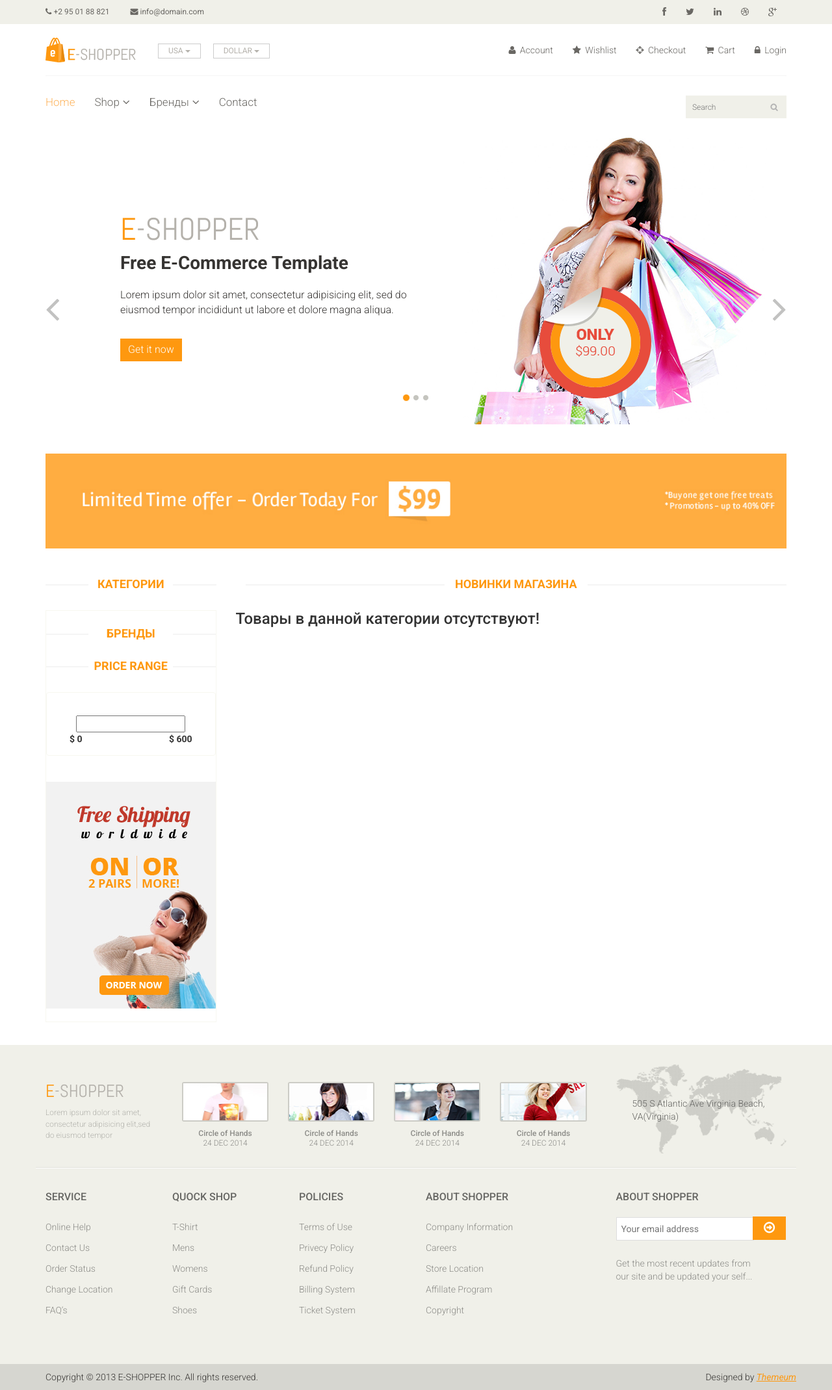
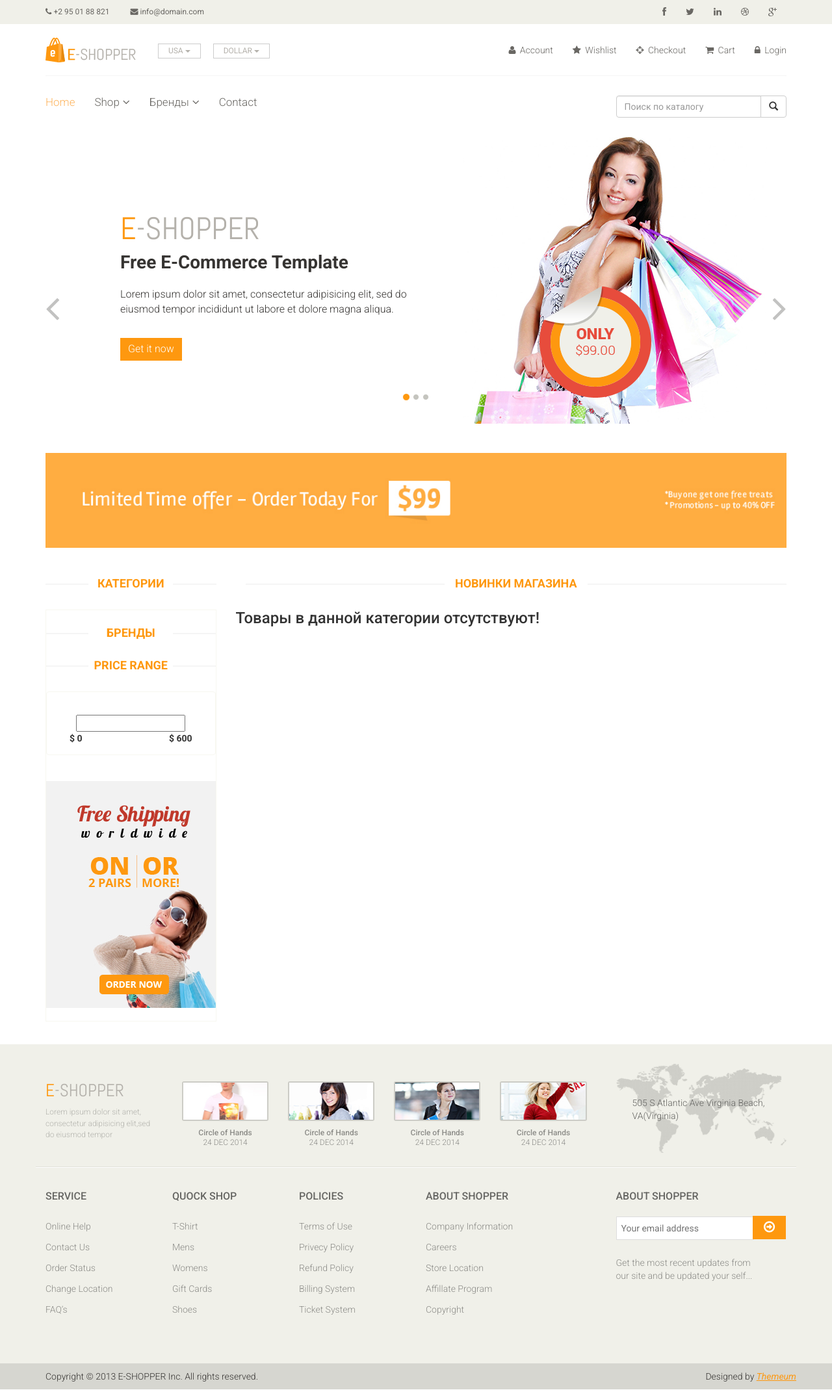
Before and after one commit to turkprogrammer/yii2shop, a PHP site: template views/site/index.php in a window 1280 px wide. Shown: the whole page at 65% size. Run offline with PHP 8.4, Linux system fonts and the light colour scheme; the template is opened without the code that fills it, so the values that code supplies are empty; some libraries are stand-ins or nearby versions.

Commit message:
форма поиска по каталогу

```diff
--- a/views/layouts/_header.php
+++ b/views/layouts/_header.php
@@ -145,11 +145,11 @@ ltAppAsset::register($this);
                                     </li>
                                     <li class="dropdown"><a href="#">Бренды<i class="fa fa-angle-down"></i></a>
                                         <ul role="menu" class="sub-menu">
-                                            <li><a href="<?=Url::to(['catalog/brands/']) ?>">Все бренды</a></li>
-                                            <li><a href="<?=Url::to(['catalog/brands/view','id'=>1]) ?>">BGI</a></li>
-                                            <li><a href="<?=Url::to(['catalog/brands/view','id'=>3]) ?>">SWIFT BIOSCIENCE</a></li>
-                                            <li><a href="<?=Url::to(['catalog/brands/view','id'=>2]) ?>">THERMO FISHER SCIENTIFIC</a></li>
-                                            <li><a href="<?=Url::to(['catalog/brands/view','id'=>4]) ?>">TWIST BIOSCIENCE</a></li>
+                                            <li><a href="<?= Url::to(['catalog/brands/']) ?>">Все бренды</a></li>
+                                            <li><a href="<?= Url::to(['catalog/brands/view', 'id' => 1]) ?>">BGI</a></li>
+                                            <li><a href="<?= Url::to(['catalog/brands/view', 'id' => 3]) ?>">SWIFT BIOSCIENCE</a></li>
+                                            <li><a href="<?= Url::to(['catalog/brands/view', 'id' => 2]) ?>">THERMO FISHER SCIENTIFIC</a></li>
+                                            <li><a href="<?= Url::to(['catalog/brands/view', 'id' => 4]) ?>">TWIST BIOSCIENCE</a></li>
                                         </ul>
                                     </li>
 
@@ -158,9 +158,18 @@ ltAppAsset::register($this);
                             </div>
                         </div>
                         <div class="col-sm-3">
-                            <div class="search_box pull-right">
-                                <input type="text" placeholder="Search"/>
-                            </div>
+
+                            <form method="get" action="<?= Url::to(['catalog/search']); ?>" class="pull-right">
+                                <div class="input-group">
+                                    <input type="text" name="query" class="form-control" placeholder="Поиск по каталогу">
+                                    <div class="input-group-btn">
+                                        <button class="btn btn-default" type="submit">
+                                            <span class="glyphicon glyphicon-search"></span>
+                                        </button>
+                                    </div>
+                                </div>
+                            </form>
+
                         </div>
                     </div>
                 </div>
```
